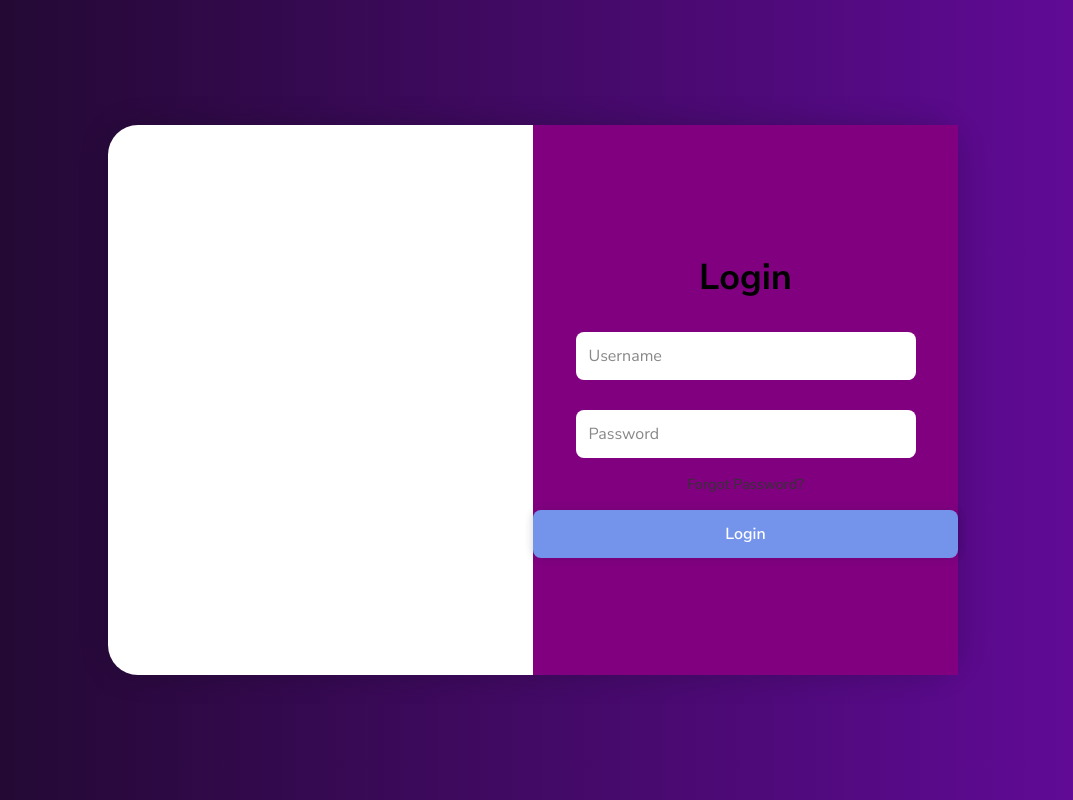
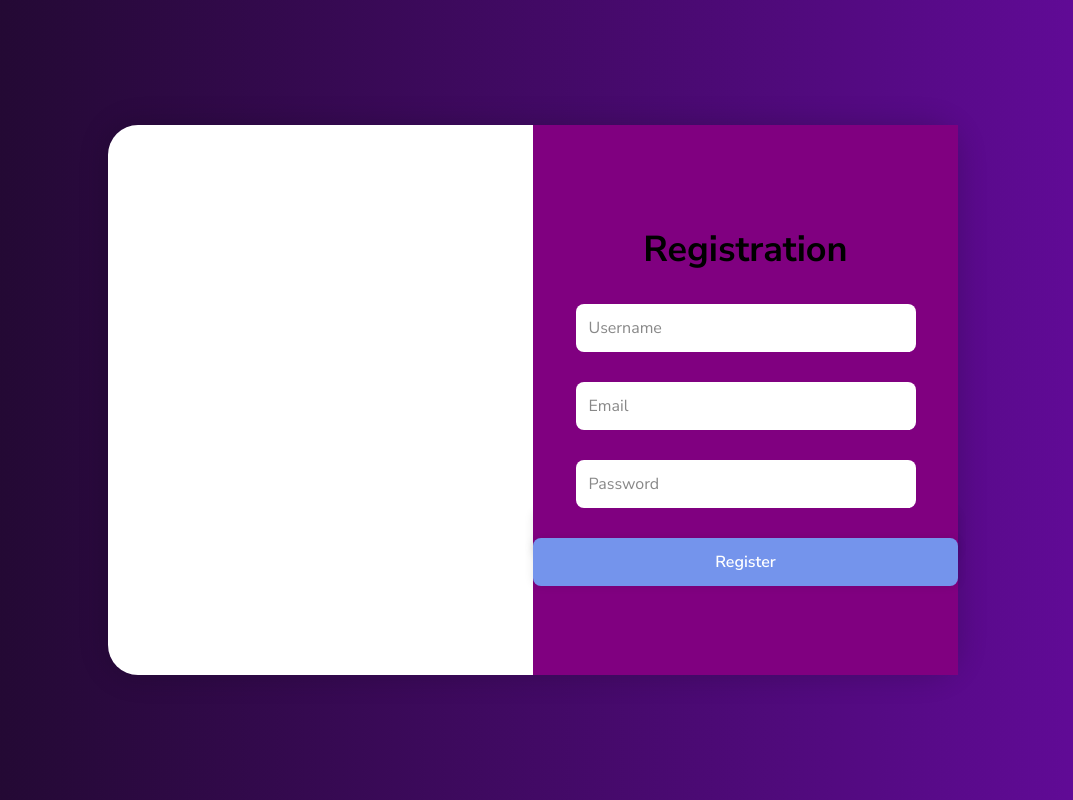
Before and after one commit to zawadarefin0/12SENG1-Final, a plain HTML site: page login.html in a window 1280 px wide. Shown: the whole page, without its empty margins (107-1180 px from the left). Drawn offline with nearby package versions, Linux system fonts and the light colour scheme.

Commit message:
register page elements finalized

```diff
--- a/login.html
+++ b/login.html
@@ -25,20 +25,21 @@
           <button type="submit" class="btn">Login</button>
         </form>
       </div>
-      <div class="form-box login">
+      <div class="form-box register">
         <form action="">
-          <h1>Login</h1>
+          <h1>Registration</h1>
           <div class="input-box">
             <input type="text" placeholder="Username" required />
             <i class='bxr bx-user-square'></i>
           </div>
           <div class="input-box">
+            <input type="text" placeholder="Email" required />
+            <i class='bxr bx-user-square'></i>
+          </div>
+          <div class="input-box">
             <input type="password" placeholder="Password" required />
           </div>
-          <div class="forgot-link">
-            <a href="">Forgot Password?</a>
-          </div>
-          <button type="submit" class="btn">Login</button>
+          <button type="submit" class="btn">Register</button>
         </form>
       </div>
     </div>
```
